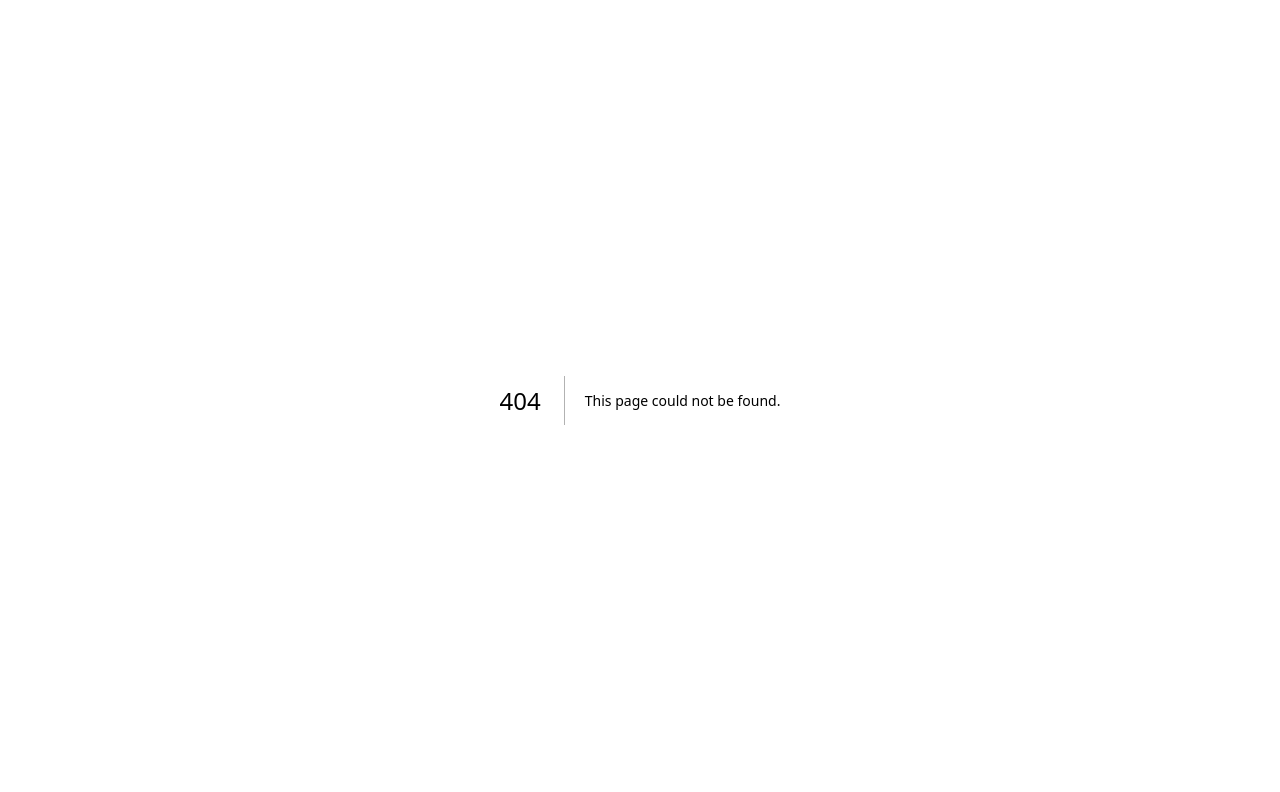
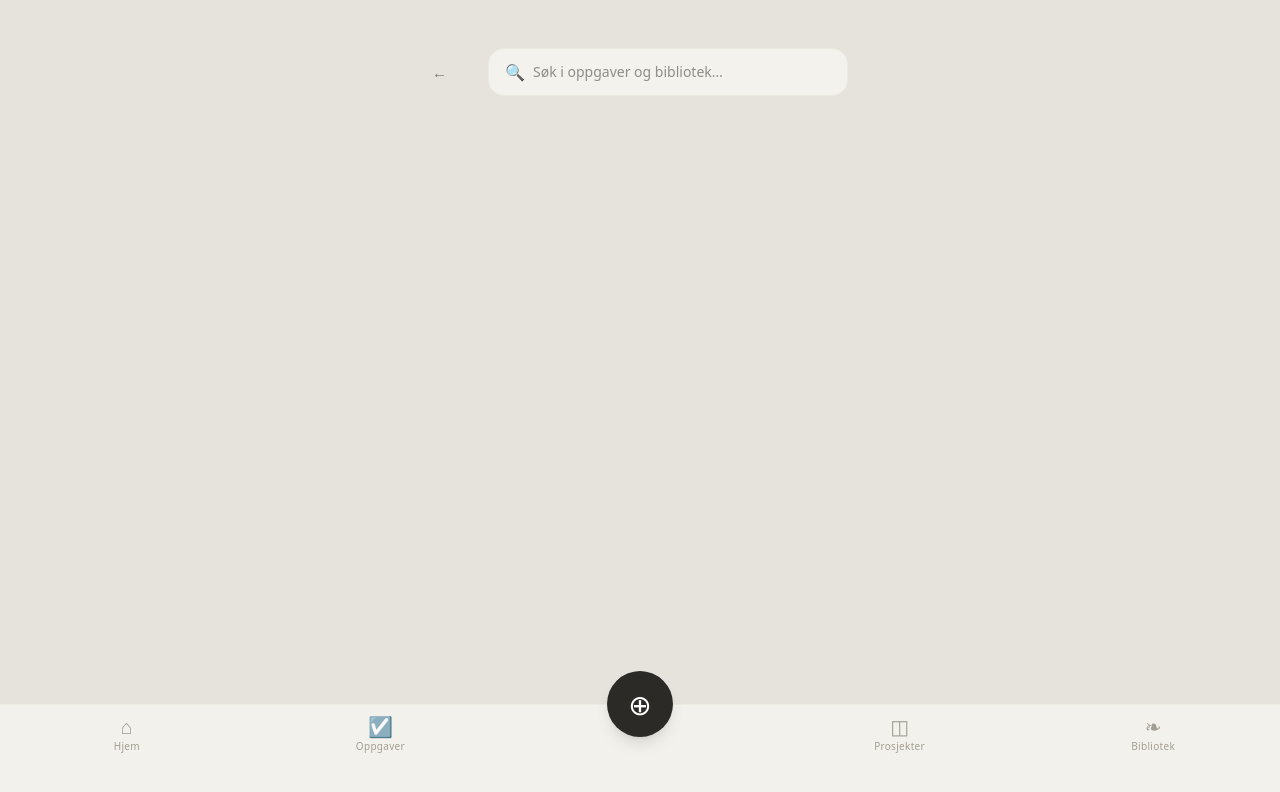
Before and after one commit to lp-chris/livssystem, a Next.js app in the folder app/: page /sok in a window 1280 px wide. Before the commit this address had no page. Shown: the top 792 px of the page. Built offline with nearby package versions, Linux system fonts and the light colour scheme.

Commit message:
Global søk: søk på tvers av oppgaver og bibliotek

```diff
--- a/app/src/app/(app)/page.tsx
+++ b/app/src/app/(app)/page.tsx
@@ -4,6 +4,7 @@ import { db } from "@/db";
 import { tasks, routines, routineLogs, libraryItems } from "@/db/schema";
 import { eq, and, lte, isNotNull, sql } from "drizzle-orm";
 import LoggUtKnapp from "@/components/LoggUtKnapp";
+import Link from "next/link";
 import Topp3 from "@/components/Topp3";
 import DetSomHaster from "@/components/DetSomHaster";
 import DagensRutiner from "@/components/DagensRutiner";
@@ -82,7 +83,17 @@ export default async function IDag() {
             {dagString}
           </p>
         </div>
-        <LoggUtKnapp />
+        <div className="flex items-center gap-2">
+          <Link
+            href="/sok"
+            aria-label="Søk"
+            className="flex items-center justify-center min-w-[44px] min-h-[44px] rounded-full"
+            style={{ color: "var(--muted)", fontSize: 20 }}
+          >
+            🔍
+          </Link>
+          <LoggUtKnapp />
+        </div>
       </header>
 
       <div className="space-y-6">
--- /dev/null
+++ b/app/src/app/(app)/sok/page.tsx
@@ -0,0 +1,182 @@
+"use client";
+
+import { useState, useEffect, useRef } from "react";
+import { useRouter } from "next/navigation";
+import Link from "next/link";
+
+type Oppgave = { id: number; tittel: string; forfall: string | null; prioritet: string };
+type BibliotekElement = { id: number; type: string; tittel: string | null; innhold: string | null; kilde: string | null; forfatter: string | null };
+
+const TYPE_ETIKETT: Record<string, string> = {
+  notat: "Notat",
+  sitat: "Sitat",
+  bok: "Bok",
+};
+
+export default function SokSide() {
+  const [spørring, setSpørring] = useState("");
+  const [oppgaver, setOppgaver] = useState<Oppgave[]>([]);
+  const [bibliotek, setBibliotek] = useState<BibliotekElement[]>([]);
+  const [laster, setLaster] = useState(false);
+  const router = useRouter();
+  const inputRef = useRef<HTMLInputElement>(null);
+  const timerRef = useRef<ReturnType<typeof setTimeout> | null>(null);
+
+  useEffect(() => {
+    inputRef.current?.focus();
+  }, []);
+
+  useEffect(() => {
+    if (timerRef.current) clearTimeout(timerRef.current);
+    if (spørring.length < 2) {
+      setOppgaver([]);
+      setBibliotek([]);
+      return;
+    }
+    timerRef.current = setTimeout(async () => {
+      setLaster(true);
+      const res = await fetch(`/api/sok?q=${encodeURIComponent(spørring)}`);
+      const data = await res.json();
+      setOppgaver(data.oppgaver ?? []);
+      setBibliotek(data.bibliotek ?? []);
+      setLaster(false);
+    }, 300);
+  }, [spørring]);
+
+  const ingenResultater = spørring.length >= 2 && !laster && oppgaver.length === 0 && bibliotek.length === 0;
+
+  return (
+    <main className="pb-40 px-4 pt-12 max-w-md mx-auto">
+      <header className="flex items-center gap-3 mb-6">
+        <button
+          onClick={() => router.back()}
+          className="min-w-[44px] min-h-[44px] flex items-center"
+          style={{ color: "var(--ink-3)", fontSize: 15 }}
+        >
+          ←
+        </button>
+        <div
+          className="flex-1 flex items-center gap-2 rounded-[16px] px-4"
+          style={{
+            backgroundColor: "var(--surface)",
+            border: "1px solid var(--border)",
+            height: 48,
+          }}
+        >
+          <span style={{ color: "var(--muted)" }}>🔍</span>
+          <input
+            ref={inputRef}
+            type="search"
+            value={spørring}
+            onChange={(e) => setSpørring(e.target.value)}
+            placeholder="Søk i oppgaver og bibliotek…"
+            className="flex-1 bg-transparent text-sm focus:outline-none"
+            style={{ color: "var(--ink)" }}
+          />
+          {spørring && (
+            <button onClick={() => setSpørring("")} style={{ color: "var(--muted)" }}>
+              ✕
+            </button>
+          )}
+        </div>
+      </header>
+
+      {laster && (
+        <p className="text-center text-sm py-8" style={{ color: "var(--muted)" }}>
+          Søker…
+        </p>
+      )}
+
+      {ingenResultater && (
+        <p className="text-center text-sm py-8" style={{ color: "var(--muted)" }}>
+          Ingen treff på «{spørring}»
+        </p>
+      )}
+
+      <div className="space-y-6">
+        {oppgaver.length > 0 && (
+          <section>
+            <h2
+              className="text-[11px] font-bold uppercase mb-3"
+              style={{ letterSpacing: "0.12em", color: "var(--muted)" }}
+            >
+              Oppgaver ({oppgaver.length})
+            </h2>
+            <div className="space-y-2">
+              {oppgaver.map((o) => (
+                <Link
+                  key={o.id}
+                  href={`/oppgaver/${o.id}`}
+                  className="flex flex-col px-4 py-3 rounded-[18px] min-h-[56px] justify-center"
+                  style={{
+                    backgroundColor: "var(--card)",
+                    border: "1px solid var(--border)",
+                  }}
+                >
+                  <p className="text-sm" style={{ color: "var(--ink)" }}>
+                    {o.tittel}
+                  </p>
+                  {o.forfall && (
+                    <p className="text-xs mt-0.5" style={{ color: "var(--muted)" }}>
+                      {o.forfall}
+                    </p>
+                  )}
+                </Link>
+              ))}
+            </div>
+          </section>
+        )}
+
+        {bibliotek.length > 0 && (
+          <section>
+            <h2
+              className="text-[11px] font-bold uppercase mb-3"
+              style={{ letterSpacing: "0.12em", color: "var(--muted)" }}
+            >
+              Bibliotek ({bibliotek.length})
+            </h2>
+            <div className="space-y-2">
+              {bibliotek.map((b) => (
+                <Link
+                  key={b.id}
+                  href={`/bibliotek/${b.id}`}
+                  className="flex flex-col px-4 py-3 rounded-[18px] min-h-[56px] justify-center"
+                  style={{
+                    backgroundColor: "var(--card)",
+                    border: "1px solid var(--border)",
+                  }}
+                >
+                  <div className="flex items-center gap-2">
+                    <span
+                      className="text-[10px] font-bold uppercase px-2 py-0.5 rounded-full"
+                      style={{
+                        backgroundColor: "var(--surface)",
+                        color: "var(--muted)",
+                        border: "1px solid var(--border)",
+                      }}
+                    >
+                      {TYPE_ETIKETT[b.type] ?? b.type}
+                    </span>
+                  </div>
+                  <p className="text-sm mt-1" style={{ color: "var(--ink)" }}>
+                    {b.tittel ?? (b.innhold ?? "").slice(0, 80)}
+                  </p>
+                  {b.kilde && (
+                    <p className="text-xs mt-0.5" style={{ color: "var(--muted)" }}>
+                      — {b.kilde}
+                    </p>
+                  )}
+                  {b.forfatter && (
+                    <p className="text-xs mt-0.5" style={{ color: "var(--muted)" }}>
+                      {b.forfatter}
+                    </p>
+                  )}
+                </Link>
+              ))}
+            </div>
+          </section>
+        )}
+      </div>
+    </main>
+  );
+}
--- /dev/null
+++ b/app/src/app/api/sok/route.ts
@@ -0,0 +1,39 @@
+import { NextRequest, NextResponse } from "next/server";
+import { db } from "@/db";
+import { tasks, libraryItems } from "@/db/schema";
+import { ilike, or, eq, and } from "drizzle-orm";
+
+export async function GET(req: NextRequest) {
+  const q = req.nextUrl.searchParams.get("q")?.trim();
+  if (!q || q.length < 2) {
+    return NextResponse.json({ oppgaver: [], bibliotek: [] });
+  }
+
+  const mønster = `%${q}%`;
+
+  const oppgaver = await db
+    .select()
+    .from(tasks)
+    .where(
+      and(
+        eq(tasks.status, "åpen"),
+        or(ilike(tasks.tittel, mønster), ilike(tasks.notat, mønster))
+      )
+    )
+    .limit(20);
+
+  const bibliotek = await db
+    .select()
+    .from(libraryItems)
+    .where(
+      or(
+        ilike(libraryItems.tittel, mønster),
+        ilike(libraryItems.innhold, mønster),
+        ilike(libraryItems.kilde, mønster),
+        ilike(libraryItems.forfatter, mønster)
+      )
+    )
+    .limit(20);
+
+  return NextResponse.json({ oppgaver, bibliotek });
+}
```
